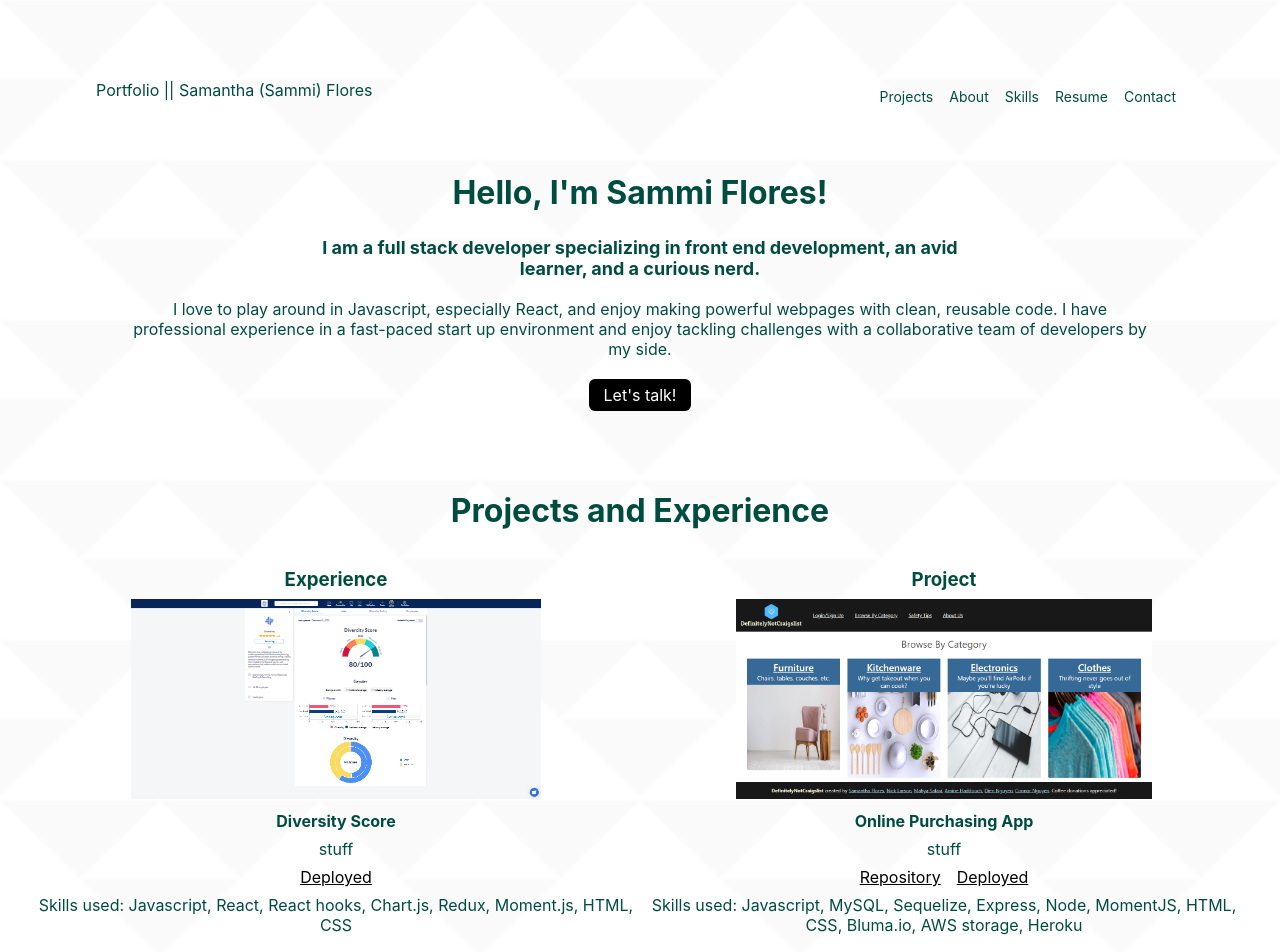
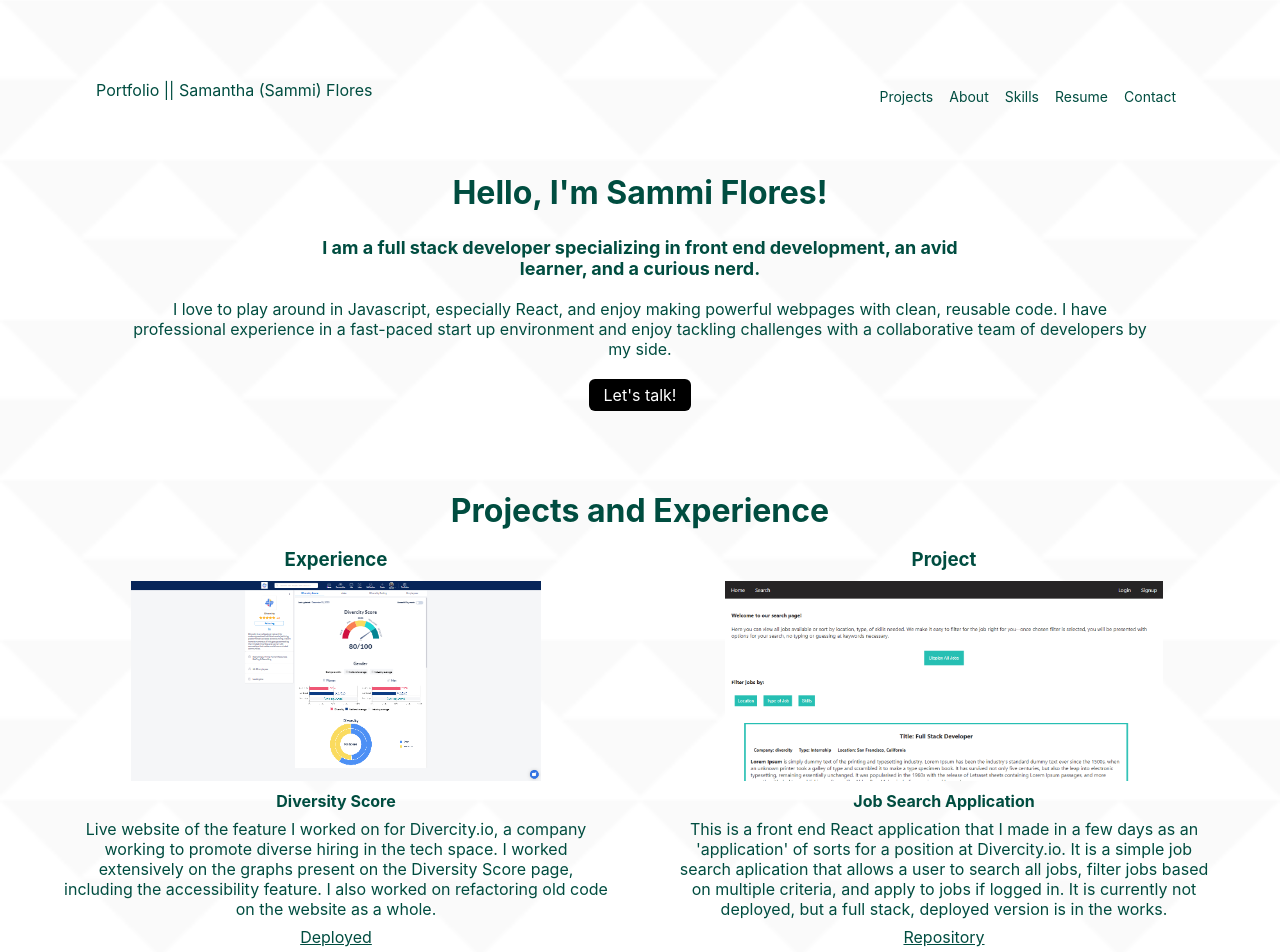
Before and after one commit to SPFlores/portfolio, a React (Create React App) app in the folder Client/: page / in a window 1280 px wide. Shown: the top 952 px of the page. Built offline with nearby package versions, Linux system fonts and the light colour scheme.

Commit message:
layout, descriptions

```diff
--- a/Client/src/components/Navbar/index.css
+++ b/Client/src/components/Navbar/index.css
@@ -32,3 +32,10 @@
 .navbar__link:hover {
   color: turquoise
 }
+
+@media (max-width: 600px) {
+  #navbar__left, #navbar__right {
+    width: 100%;
+    text-align: center
+  }
+}
--- a/Client/src/components/SkillCard/index.css
+++ b/Client/src/components/SkillCard/index.css
@@ -1,8 +1,14 @@
 .skillCard {
-  width: 40%;
+  width: 30%;
   margin: 20px auto;
 }
 
 .skillCard__image {
   height: 35px
 }
+
+@media (max-width: 600px) {
+  .skillCard {
+    width: 50%
+  }
+}
--- a/Client/src/components/WorkCard/index.css
+++ b/Client/src/components/WorkCard/index.css
@@ -1,6 +1,7 @@
 .workCard {
-  width: 50%;
+  width: 45%;
   margin-top: 30px;
+  margin: 10px auto;
 }
 
 .workCard__item {
@@ -9,13 +10,26 @@
 
 .workCard__link, .workCard__link:visited {
   margin: 0 8px;
-  color: black
+  color: #004d40
 }
 
 .workCard__link:hover {
   color: turquoise
 }
 
+.workCard__imageDiv {
+  height: 200px;
+  margin: 10px auto
+}
+
 .workCard__image {
-  height: 200px;
+  height: 100%;
+  max-width: 100%;
 }
+
+@media (max-width: 600px) {
+  .workCard {
+    width: 90%;
+    margin: 30px auto;
+  }
+}
--- a/Client/src/components/WorkCard/workCard.js
+++ b/Client/src/components/WorkCard/workCard.js
@@ -5,7 +5,9 @@ const WorkCard = ({ work }) => {
   return (
     <div id={work.title} key={work.title} className='workCard'>
       {work.type && <h3 class='workCard__item'>{work.type}</h3>}
-      {work.picture && <img src={work.picture} alt={work.title} class='workCard__image' />}
+      <div className='workCard__imageDiv'>
+        {work.picture && <img src={work.picture} alt={work.title} class='workCard__image' />}
+      </div>
       {work.title && <h4 class='workCard__item'>{work.title}</h4>}
       {work.description && <p class='workCard__item'>{work.description}</p>}
       <div>
--- a/Client/src/pages/About/index.css
+++ b/Client/src/pages/About/index.css
@@ -19,7 +19,7 @@
 }
 
 .about__line {
-  width: 30%;
+  width: 50%;
   margin: auto;
   margin-top: 16px;
   margin-bottom: 16px;
--- a/Client/src/pages/Contact/index.css
+++ b/Client/src/pages/Contact/index.css
@@ -7,7 +7,7 @@
 }
 
 #contact__email, #contact__email:visited {
-  color: black;
+  color: #004d40;
 }
 
 #contact__socials {
--- a/Client/src/pages/Work/images/index.js
+++ b/Client/src/pages/Work/images/index.js
@@ -11,6 +11,7 @@ import Avatar from './rpg-game.jpg'
 import TrainSchedule from './train-schedule.png'
 import Trivia from './trivia.jpg'
 import Divercity from './divercity.png'
+import Peruse from './peruse.png'
 
 export {
   Batman,
@@ -25,5 +26,6 @@ export {
   Avatar,
   TrainSchedule,
   Trivia,
-  Divercity
+  Divercity,
+  Peruse
 }
--- a/Client/src/pages/Work/workInfo.js
+++ b/Client/src/pages/Work/workInfo.js
@@ -7,23 +7,33 @@ import {
   Avatar,
   TrainSchedule,
   Trivia,
-  Divercity
+  Divercity,
+  Peruse
 } from './images'
 
 const projects = [
   {
     type: 'Experience',
     title: 'Diversity Score',
-    description: 'stuff',
-    deployedLink: 'divercity.io/score',
+    description: 'Live website of the feature I worked on for Divercity.io, a company working to promote diverse hiring in the tech space. I worked extensively on the graphs present on the Diversity Score page, including the accessibility feature. I also worked on refactoring old code on the website as a whole.',
+    deployedLink: 'divercity.io/score/company/971',
     repoLink: '',
-    skills: ['Javascript', 'React', 'React hooks', 'Chart.js', 'Redux', 'Moment.js', 'HTML', 'CSS'],
+    skills: ['Javascript', 'React', 'React hooks', 'Chart.js', 'Redux', 'Moment.js', 'HTML', 'CSS', 'Internal API consumption'],
     picture: Divercity
   },
   {
     type: 'Project',
+    title: 'Job Search Application',
+    description: `This is a front end React application that I made in a few days as an 'application' of sorts for a position at Divercity.io. It is a simple job search aplication that allows a user to search all jobs, filter jobs based on multiple criteria, and apply to jobs if logged in. It is currently not deployed, but a full stack, deployed version is in the works.`,
+    deployedLink: '',
+    repoLink: 'https://github.com/SPFlores/perUse',
+    skills: ['Javascript', 'React', 'HTML', 'CSS', 'API consumption'],
+    picture: Peruse
+  },
+  {
+    type: 'Project',
     title: 'Online Purchasing App',
-    description: 'stuff',
+    description: 'In this full stack application, a group of 5 of us worked at making a Craigslit-style application for users to buy and sell items with their neighbors. I worked extensively on the Javascript for this application, especially the browse section.',
     deployedLink: 'https://peaceful-hamlet-84638.herokuapp.com/',
     repoLink: 'https://github.com/Pandapoc/DefinitelyNotCraigslist/tree/master',
     skills: ['Javascript', 'MySQL', 'Sequelize', 'Express', 'Node', 'MomentJS', 'HTML', 'CSS', 'Bluma.io', 'AWS storage', 'Heroku'],
@@ -32,7 +42,7 @@ const projects = [
   {
     type: 'Project',
     title: 'Movie Info and Watch App',
-    description: 'stuff',
+    description: `This full stack application was completed with a team of 5 other people by my side. I worked mostly on the search section, on the Javascript to handle adding movies to a user's watchlist, and consuming the outside API to populate our information pages. I also had a hand in setting up the database and laying out the models.`,
     deployedLink: 'https://damp-peak-16146.herokuapp.com/',
     repoLink: 'https://github.com/the-incrudibles/DefinitelyNotIMDB',
     skills: ['Javascript', 'React', 'React hooks', 'MongoDB', 'Mongoose', 'Express', 'Node', 'API consumption', 'HTML', 'CSS', 'Materialize', 'Herkou', 'Passport'],
@@ -41,7 +51,7 @@ const projects = [
   {
     type: 'Project',
     title: 'No Such Thing as a Trivia Game',
-    description: 'stuff',
+    description: 'This trivia game is based off of my favorite podcast, No Such Thing As A Fish, and features some interesting facts from the show. It is pure javescript with some CSS formatting, including Materialize.',
     deployedLink: 'https://spflores.github.io/TriviaGame/',
     repoLink: 'https://github.com/SPFlores/TriviaGame',
     skills: ['Javascript', 'HTML', 'CSS', 'Materialize'],
@@ -50,7 +60,7 @@ const projects = [
   {
     type: 'Project',
     title: 'Supernatural Hangman',
-    description: 'stuff',
+    description: 'This hangman has a bit of a spooky theme--the TV show Supernatural. All words are related to characters or things from the show. The application itself is all Javascript and taught me a lot about user input and storing information.',
     deployedLink: 'https://spflores.github.io/Word-Guess-Game/',
     repoLink: 'https://github.com/SPFlores/Word-Guess-Game',
     skills: ['Javascript', 'HTML', 'CSS', 'Materialize'],
@@ -76,15 +86,6 @@ const projects = [
   },
   {
     type: 'Project',
-    title: 'Train Scheduler',
-    description: 'stuff',
-    deployedLink: 'https://spflores.github.io/Train-Scheduler/',
-    repoLink: 'https://github.com/SPFlores/Train-Scheduler',
-    skills: ['Javascript', 'Moment.js', 'HTML', 'CSS', 'Materialize', 'Firebase'],
-    picture: TrainSchedule
-  },
-  {
-    type: 'Project',
     title: 'Recipe and Nutrition Tracker',
     description: 'stuff',
     deployedLink: 'https://must-have-caffine-project.firebaseapp.com/',
```
Also changed, not shown: Client/src/pages/Work/images/peruse.png (added).
